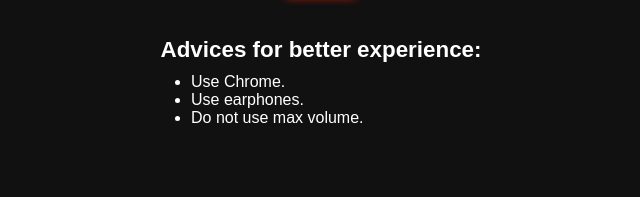
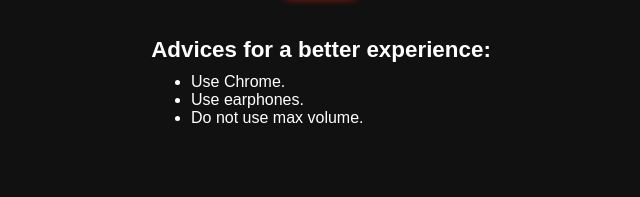
Before and after one commit to narsodev/daw-lm-halloween, a website: page index.html in a window 1280 px wide. Shown: the part 452-649 px from the top of the page, 319-959 px from the left. Drawn offline with Linux system fonts and the light colour scheme.

Commit message:
Fix menu text

```diff
--- a/index.html
+++ b/index.html
@@ -19,7 +19,7 @@
         <button type="submit">Play</button>
       </form>
       <div class="advices">
-        <h3>Advices for better experience:</h3>
+        <h3>Advices for a better experience:</h3>
         <ul>
           <li>Use Chrome.</li>
           <li>Use earphones.</li>
```
